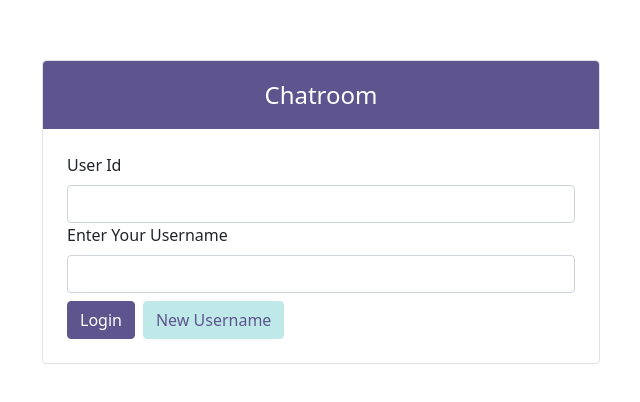
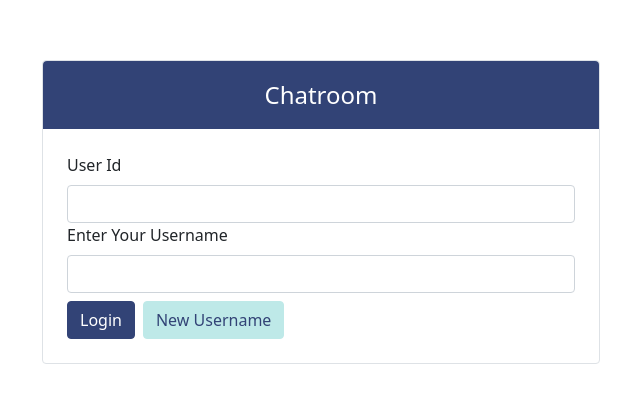
Before and after one commit to vivien-z/instant-msg-app, a React app in the folder client/: page / in a window 1280 px wide. Shown: the part 188-590 px from the top of the page, without its empty margins (319-959 px from the left). Built offline with nearby package versions, Linux system fonts and the light colour scheme; no server answers.

Commit message:
changed primary color from purple to blue

```diff
--- a/client/src/components/Login.js
+++ b/client/src/components/Login.js
@@ -38,7 +38,7 @@ export default function Login( { value, onIdSubmit, onChange }) {
   return (
     <Container className="justify-content-center align-items-center d-flex" style={{ height: "100vh"}}>
       <Form onSubmit={handleSubmit} className="w-50 border rounded">
-        <div className="rounded-top bg-purple py-3 text-white text-center fs-4">
+        <div className="rounded-top bg-blue py-3 text-white text-center fs-4">
           Chatroom
         </div>
         <div className="p-4">
--- a/client/src/components/OpenChatWindow.js
+++ b/client/src/components/OpenChatWindow.js
@@ -69,6 +69,6 @@ export default function OpenChatWindow({ myId, myUsername }) {
   )
 }
 
-      // <div className="bg-purple py-4 px-3 border-bottom">
+      // <div className="bg-blue py-4 px-3 border-bottom">
       //   Message: <span className="text-muted">{otherRoomUsers.join(', ')}</span>
       // </div>
--- a/client/src/components/Sidebar.js
+++ b/client/src/components/Sidebar.js
@@ -29,7 +29,7 @@ export default function Sidebar({ myId, myUsername }) {
 
       <Tab.Container activeKey={activeKey} onSelect={setActiveKey}>
         <Row className="h-100">
-          <Col sm={3} className={`${styles.navTab} pt-4 bg-purple h-100`}>
+          <Col sm={3} className={`${styles.navTab} pt-4 bg-blue h-100`}>
             <span className={`${styles.avatar} mb-3`}>{myUsername[0].toUpperCase()}</span>
             <hr />
             <Nav variant="pills" className={`justify-content-center align-items-start`}>
--- a/client/src/styles/App.scss
+++ b/client/src/styles/App.scss
@@ -1,10 +1,8 @@
 /*== reset bootstrap color ==*/
-$primary: rgb(94, 84, 142);
+$primary: rgb(50, 67, 118);
 @import '~bootstrap/scss/bootstrap';
 
 /*==== my colors ====*/
-$purple-l: rgb(159, 134, 192);
-$pink: rgb(190, 149, 196);
 $mint: rgb(190, 233, 232);
 $gray-l: rgb(247, 247, 255);
 
@@ -14,9 +12,6 @@ $gray-l: rgb(247, 247, 255);
 }
 hr {
   color: rgb(225, 229, 242);
-}
-.nav-tabs {
-  border-color: $purple-l !important;
 }
 .nav-link {
   color: $mint !important;
@@ -61,14 +56,8 @@ hr {
 }
 
 /*==== background colors ====*/
-.bg-purple {
+.bg-blue {
   background-color:  $primary !important;
-}
-.bg-purple-l {
-  background-color: $purple-l;
-}
-.bg-pink {
-  background-color: $pink;
 }
 .bg-mint {
   background-color: $mint;
--- a/client/src/styles/Sidebar.module.css
+++ b/client/src/styles/Sidebar.module.css
@@ -7,7 +7,7 @@
   width: 40px;
   border-radius: 50%;
   background-color: rgb(244, 241, 187);
-  color:  rgb(94, 84, 142);
+  color:  rgb(50, 67, 118);
   font-weight: bold;
   font-size: 1.25rem;
   margin:  0 auto;
@@ -25,10 +25,10 @@
   padding: 16px 0;
   margin: 0;
   border-radius: 10px 10px 0 0;
-  border-bottom: 1px solid rgb(94, 84, 142);
+  border-bottom: 1px solid rgb(50, 67, 118);
   color: white;
   font-size:  1.25rem;
-  background-color: rgb(94, 84, 142);
+  background-color: rgb(50, 67, 118);
 }
 .buttom {
   min-height: 42px;
```
